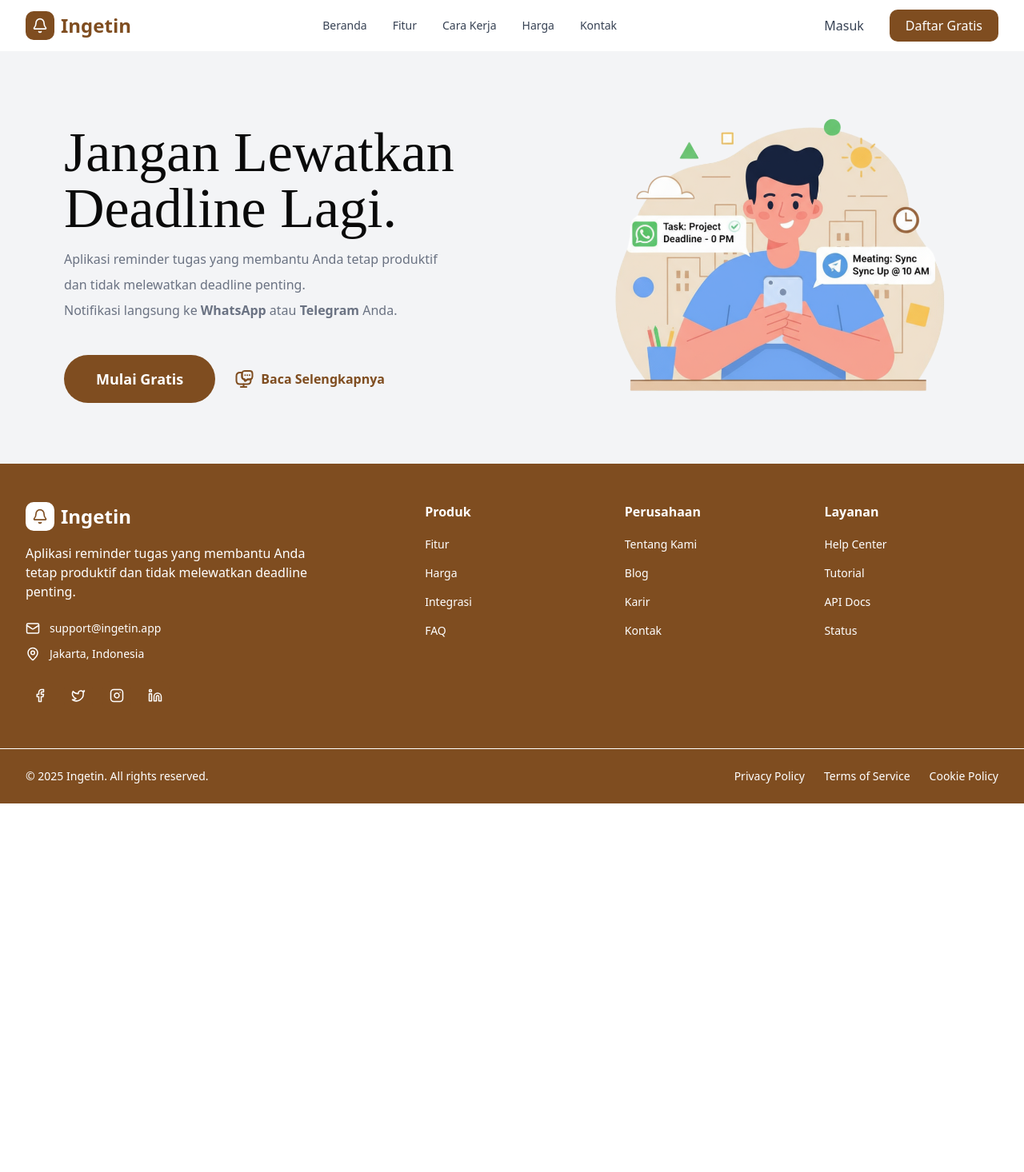
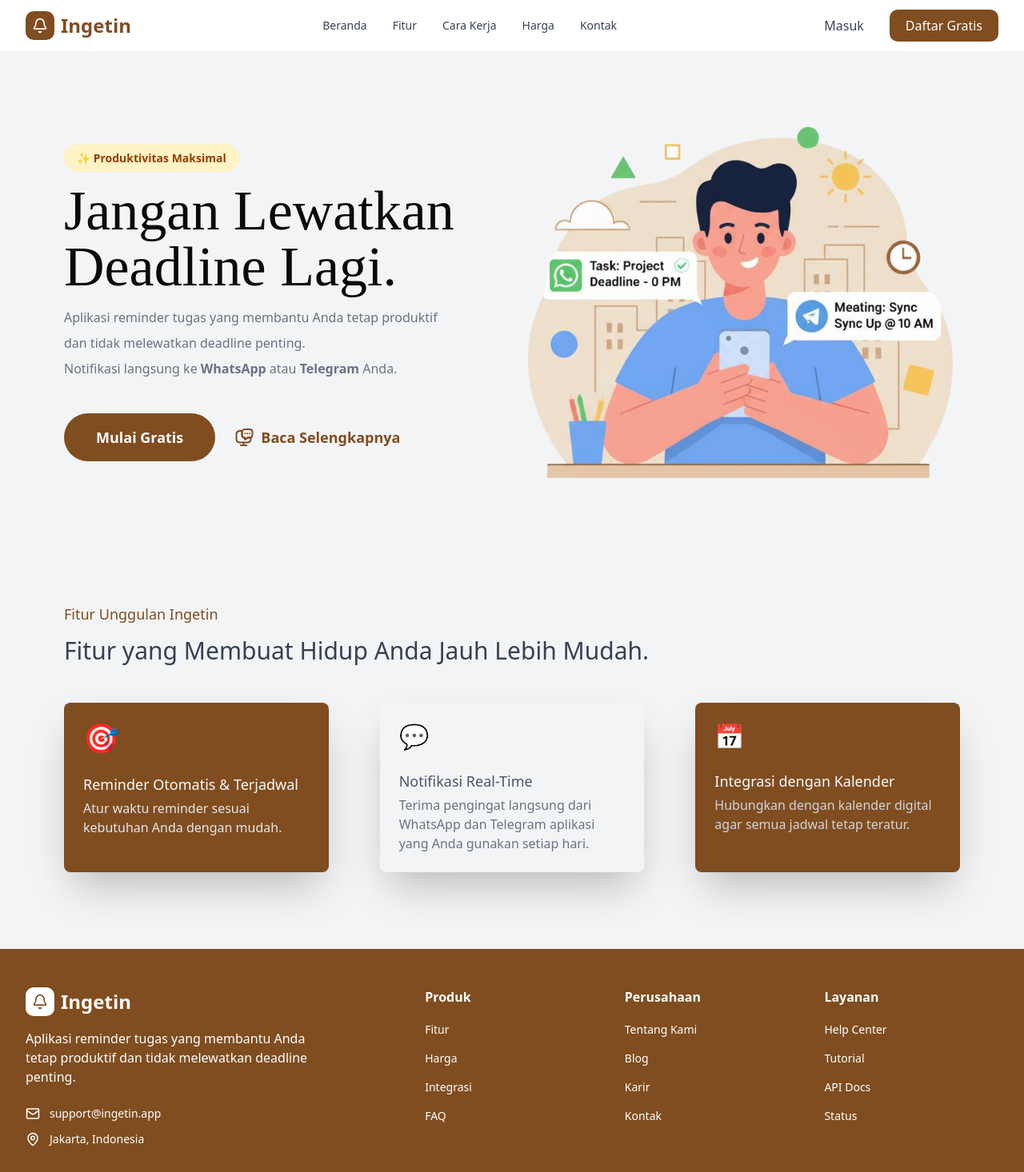
Before and after one commit to rifqiikhsan/ingetin-frontend, a Next.js app: page / in a window 1280 px wide. Shown: the top 1466 px of the page at 80% size. Before the commit the page ends 1005 px from the top, so only its background shows below. Built offline with nearby package versions, Linux system fonts and the light colour scheme.

Commit message:
feat: add feature section

```diff
--- a/src/app/(user)/page.tsx
+++ b/src/app/(user)/page.tsx
@@ -4,10 +4,18 @@ export default async function Home() {
   return (
     <div className="pt-20">
       {/* Hero Section */}
-      <section className="hero mx-auto max-w-6xl py-6 lg:py-12 px-4" id="home">
-        <div className="flex flex-col-reverse lg:flex-row items-center justify-between text-center lg:text-left gap-y-6 lg:gap-y-0">
+      <section
+        className="hero mx-auto max-w-6xl py-6 lg:py-12 px-4 mt-6"
+        id="home"
+      >
+        <div className="flex flex-col-reverse lg:flex-row items-center justify-between text-center lg:text-left gap-y-12 lg:gap-y-0">
           <div className="flex flex-col gap-y-10 w-full lg:w-1/2">
             <div className="flex flex-col gap-y-3">
+              <div className="block mb-2">
+                <span className="bg-amber-100 text-amber-800 px-4 py-2 rounded-full text-sm font-semibold">
+                  ✨ Produktivitas Maksimal
+                </span>
+              </div>
               <h1 className="text-gray font-['Clash_Display'] text-4xl md:text-5xl lg:text-[70px] leading-tight md:leading-tight lg:leading-none">
                 Jangan Lewatkan <br className="hidden md:block" />
                 Deadline Lagi.
@@ -24,13 +32,13 @@ export default async function Home() {
             <div className="flex flex-col md:flex-row gap-y-4 md:gap-y-0 md:gap-x-6 items-center justify-center lg:justify-start">
               <a
                 href="#"
-                className="text-base md:text-lg font-semibold bg-primary text-white py-3 md:py-4 px-8 md:px-10 rounded-full hover:bg-gray"
+                className="text-sm md:text-lg font-semibold bg-primary text-white py-3 md:py-4 px-8 md:px-10 rounded-full hover:bg-gray"
               >
                 Mulai Gratis
               </a>
               <a
                 href="#"
-                className="flex gap-x-2 font-semibold text-primary items-center"
+                className="flex gap-x-2 text-sm md:text-lg font-semibold text-primary items-center"
               >
                 <svg
                   width="25"
@@ -101,11 +109,63 @@ export default async function Home() {
             <Image
               src="/images/ilustrasition_1.png"
               alt="Ilustrasition Image"
-              width={450}
-              height={450}
-              className="object-cover w-full max-w-[450px] h-auto"
+              width={550}
+              height={550}
+              className="object-cover w-full max-w-[550px] h-auto"
               priority
             />
+          </div>
+        </div>
+      </section>
+
+      {/* Fitur Section */}
+      <section
+        className="feature mx-auto max-w-6xl py-6 lg:py-12 px-4"
+        id="features"
+      >
+        <div className="flex flex-col py-8 md:py-12">
+          <h3 className="text-base md:text-lg text-primary font-medium pb-2">
+            Fitur Unggulan Ingetin
+          </h3>
+          <h2 className="text-xl md:text-3xl font-medium leading-relaxed text-gray-700 mb-6 md:mb-10">
+            Fitur yang Membuat Hidup Anda Jauh Lebih Mudah.
+          </h2>
+          <div className="grid grid-cols-1 md:grid-cols-2 lg:grid-cols-3 gap-6 md:gap-10 lg:gap-x-16">
+            <div className="flex flex-col gap-y-3 md:gap-y-5 bg-primary p-4 md:p-6 rounded-md shadow-2xl">
+              <p className="text-3xl md:text-4xl text-primary">🎯</p>
+              <div className="flex flex-col">
+                <p className="text-base md:text-lg font-medium leading-loose text-gray-50">
+                  Reminder Otomatis & Terjadwal
+                </p>
+                <p className="text-sm md:text-base text-gray-200">
+                  Atur waktu reminder sesuai kebutuhan Anda dengan mudah.
+                </p>
+              </div>
+            </div>
+            <div className="flex flex-col gap-y-3 md:gap-y-5 bg-gray-100 p-4 md:p-6 rounded-md shadow-2xl">
+              <p className="text-2xl md:text-3xl text-primary">💬</p>
+              <div className="flex flex-col">
+                <p className="text-base md:text-lg font-medium text-gray-600 leading-loose">
+                  Notifikasi Real-Time
+                </p>
+                <p className="text-sm md:text-base text-gray-500">
+                  Terima pengingat langsung dari WhatsApp dan Telegram aplikasi
+                  yang Anda gunakan setiap hari.
+                </p>
+              </div>
+            </div>
+            <div className="flex flex-col gap-y-3 md:gap-y-5 bg-primary p-4 md:p-6 rounded-md shadow-2xl">
+              <p className="text-2xl md:text-3xl text-primary">📅</p>
+              <div className="flex flex-col">
+                <p className="text-base md:text-lg font-medium text-gray-50 leading-loose">
+                  Integrasi dengan Kalender
+                </p>
+                <p className="text-sm md:text-base text-gray-300">
+                  Hubungkan dengan kalender digital agar semua jadwal tetap
+                  teratur.
+                </p>
+              </div>
+            </div>
           </div>
         </div>
       </section>
```
Also changed, not shown: public/images/ilustrasition_1.png.
